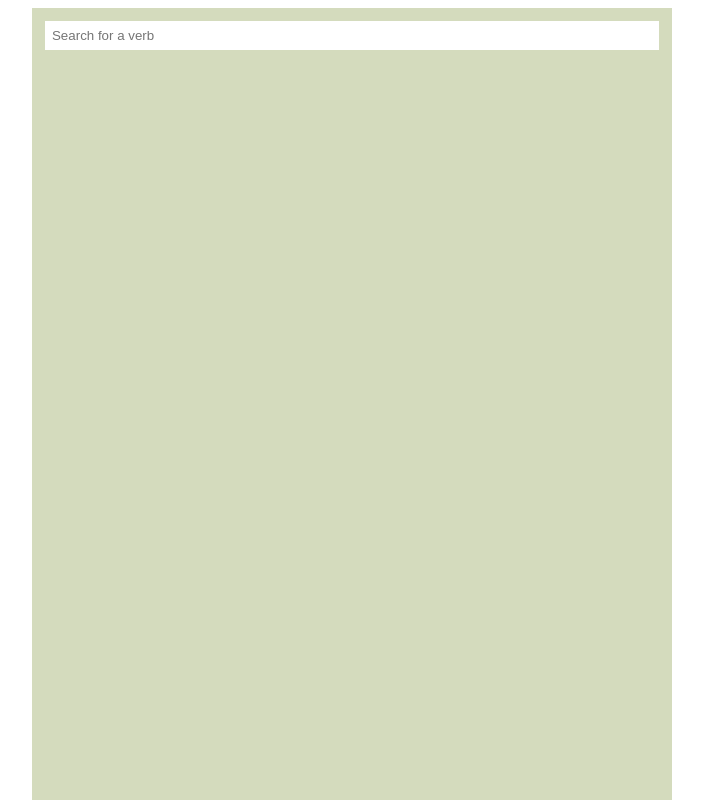
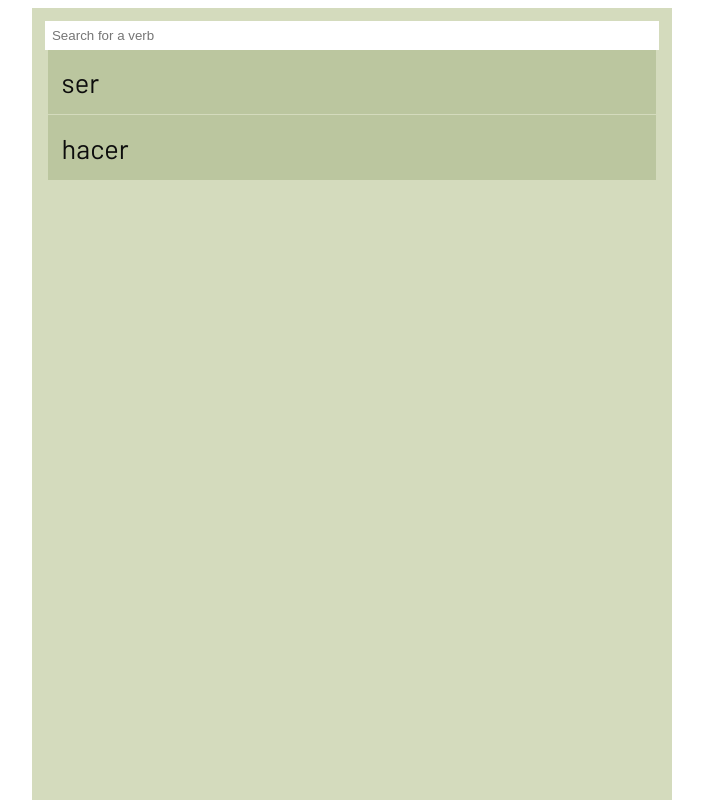
Before and after one commit to filipesabella/conjugate, a React app: page / in a window 1280 px wide. Shown: the top 800 px of the page, without its empty margins (288-991 px from the left). Built offline with nearby package versions, Linux system fonts and the light colour scheme; the HTML template or start-up script is replaced by a standard one.

Commit message:
Add two default commonly used verbs

```diff
--- a/src/main/components/Main.tsx
+++ b/src/main/components/Main.tsx
@@ -6,7 +6,10 @@ const data = require('../../data/es-verbs.json');
 
 export const Main = () => {
   const [query, setQuery] = useState('');
-  const [matches, setMatches] = useState([] as string[]);
+  const [matches, setMatches] = useState([
+    'ser',
+    'hacer',
+  ] as string[]);
   const [verb, setVerb] = useState(null as any | null);
 
   const search = (query: string) => {
```
